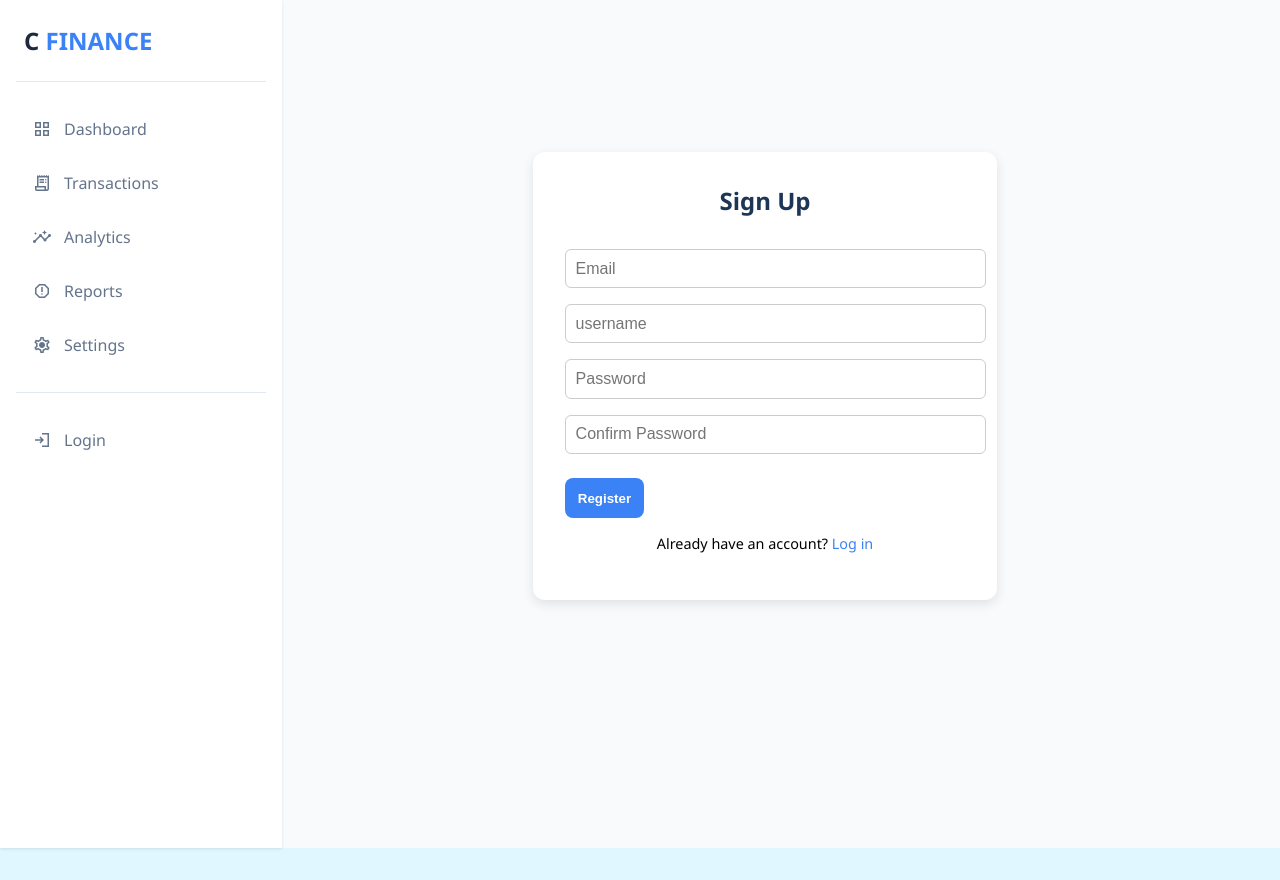
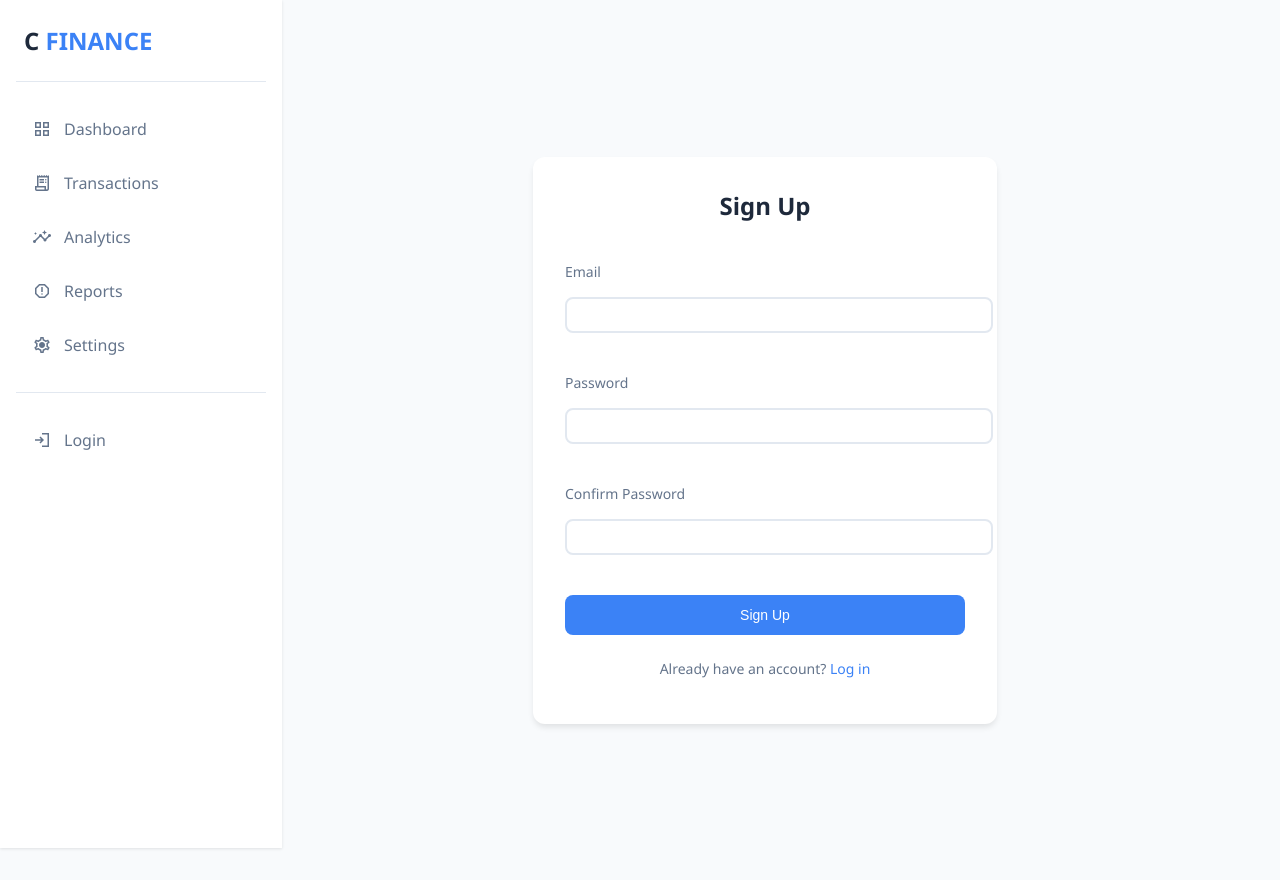
Before and after one commit to georgenakuje/WebDev-FinanceDashboard, a Vue app: page /register in a window 1280 px wide. Before the commit the page ends 848 px from the top, so only its background shows below. Built offline with nearby package versions, Linux system fonts and the light colour scheme.

Commit message:
design changes

```diff
--- a/src/components/Register.vue
+++ b/src/components/Register.vue
@@ -1,15 +1,33 @@
 <template>
-    <div class="login-box">
+  <div class="register-wrapper">
+    <div class="register-card">
       <h2>Sign Up</h2>
-      <input v-model="email" placeholder="Email" type="email" />
-      <input v-model="username" placeholder="username" type="username" />
-      <input v-model="password" placeholder="Password" type="password" />
-      <input v-model="confirmPassword" placeholder="Confirm Password" type="password" />
-      <button @click="handleRegister">Register</button>
+      <form @submit.prevent="handleRegister">
+        <div class="input-group">
+          <label>Email</label>
+          <input v-model="email" type="email" required />
+        </div>
+
+        <div class="input-group">
+          <label>Password</label>
+          <input v-model="password" type="password" required />
+        </div>
+
+        <div class="input-group">
+          <label>Confirm Password</label>
+          <input v-model="confirmPassword" type="password" required />
+        </div>
+
+        <button type="submit" :disabled="isLoading">
+          {{ isLoading ? 'Creating Account...' : 'Sign Up' }}
+        </button>
+      </form>
+
       <p class="signup-link">
         Already have an account?
         <router-link to="/login">Log in</router-link>
       </p>
+    </div>
   </div>
 </template>
 
@@ -18,33 +36,148 @@
   data() {
     return {
       email: '',
-        username: '',
       password: '',
-        confirmPassword: ''
+      confirmPassword: '',
+      isLoading: false
     }
   },
   methods: {
-      handleRegister() {
+    async handleRegister() {
+      try {
+        // Validate inputs
         if (!this.email || !this.password || !this.confirmPassword) {
-          alert('Fill in both fields.')
+          alert('Please fill in all fields')
           return
         }
 
-        if (this.password != this.confirmPassword){
-          alert('Passwords do not match, try again!')
+        if (this.password !== this.confirmPassword) {
+          alert('Passwords do not match')
           return
         }
 
+        this.isLoading = true
 
-        // Save user (for demo: store in localStorage)
-        const user = {
+        // Make API call to register
+        const response = await fetch('http://localhost:3000/api/auth/register', {
+          method: 'POST',
+          headers: {
+            'Content-Type': 'application/json'
+          },
+          body: JSON.stringify({
             email: this.email,
             password: this.password
+          })
+        })
+
+        const data = await response.json()
+
+        if (!response.ok) {
+          throw new Error(data.message || 'Registration failed')
         }
-        localStorage.setItem('user', JSON.stringify(user))
-        alert('Registered successfully! Please log in.')
+
+        // Registration successful
+        alert('Account created successfully! Please log in.')
         this.$router.push('/login')
+      } catch (error) {
+        alert(error.message || 'Failed to create account. Please try again.')
+        console.error('Registration error:', error)
+      } finally {
+        this.isLoading = false
+      }
     }
   }
 }
 </script>
+
+<style scoped>
+.register-wrapper {
+  display: flex;
+  justify-content: center;
+  align-items: center;
+  min-height: 100vh;
+  background: #f8fafc;
+  padding: 16px;
+}
+
+.register-card {
+  background: white;
+  padding: 32px;
+  border-radius: 12px;
+  box-shadow: 0 4px 6px -1px rgba(0, 0, 0, 0.1);
+  width: 100%;
+  max-width: 400px;
+}
+
+.register-card h2 {
+  text-align: center;
+  color: #1e293b;
+  margin-bottom: 24px;
+  font-size: 24px;
+}
+
+.input-group {
+  margin-bottom: 16px;
+}
+
+.input-group label {
+  display: block;
+  margin-bottom: 8px;
+  color: #64748b;
+  font-size: 14px;
+  font-weight: 500;
+}
+
+.input-group input {
+  width: 100%;
+  padding: 8px 12px;
+  border: 2px solid #e2e8f0;
+  border-radius: 8px;
+  font-size: 14px;
+  color: #1e293b;
+  transition: border-color 0.2s;
+}
+
+.input-group input:focus {
+  outline: none;
+  border-color: #3b82f6;
+}
+
+button {
+  width: 100%;
+  padding: 12px;
+  background: #3b82f6;
+  color: white;
+  border: none;
+  border-radius: 8px;
+  font-size: 14px;
+  font-weight: 500;
+  cursor: pointer;
+  transition: background-color 0.2s;
+}
+
+button:hover:not(:disabled) {
+  background: #2563eb;
+}
+
+button:disabled {
+  background: #94a3b8;
+  cursor: not-allowed;
+}
+
+.signup-link {
+  text-align: center;
+  margin-top: 24px;
+  color: #64748b;
+  font-size: 14px;
+}
+
+.signup-link a {
+  color: #3b82f6;
+  text-decoration: none;
+  font-weight: 500;
+}
+
+.signup-link a:hover {
+  text-decoration: underline;
+}
+</style>
```
Also changed, not shown: 2 other files (tests, documents, lock files or other folders). Lines whose indentation alone changed are shown as unchanged.
